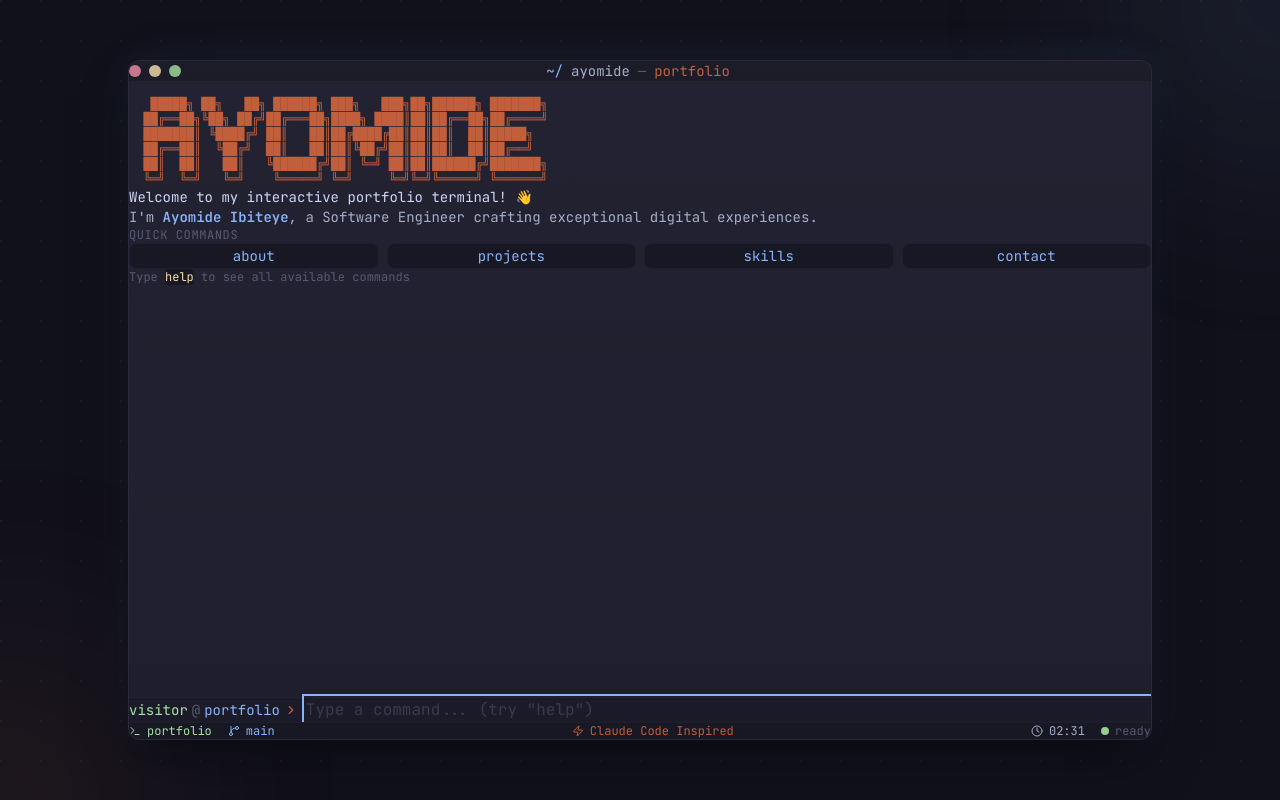
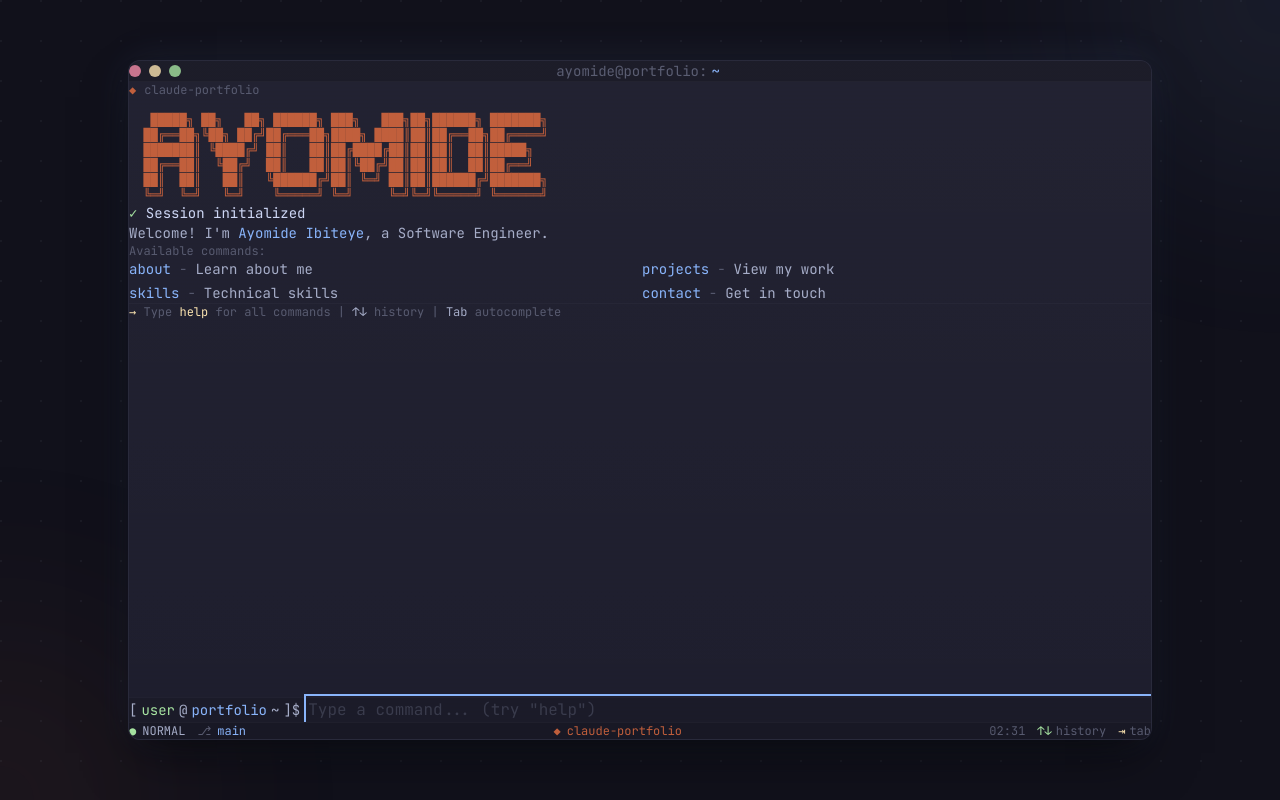
Before and after one commit to Ay7ot/portfolio-v4, a React (Vite) app: page / in a window 1280 px wide. Built offline with nearby package versions, Linux system fonts and the light colour scheme.

Commit message:
fixed Ui for portfolio a bit

```diff
--- a/src/components/sections/HelpSection.jsx
+++ b/src/components/sections/HelpSection.jsx
@@ -36,42 +36,40 @@ export default function HelpSection() {
   ];
 
   return (
-    <div className="space-y-4">
-      {/* Header */}
+    <div className="space-y-3 font-mono text-sm">
+      {/* Header - Claude Code style */}
       <motion.div
         initial={{ opacity: 0 }}
         animate={{ opacity: 1 }}
+        className="flex items-center gap-2"
       >
-        <pre className="text-[var(--foreground)] text-sm">
-Available Commands:
-        </pre>
-        <pre className="text-[var(--foreground-dim)] text-xs">
-━━━━━━━━━━━━━━━━━━━━━━━━━━━━━━━━━━━━━━━━━━━━━━━━━━━━━━━━━━━━
-        </pre>
+        <span className="text-[var(--success)]">◆</span>
+        <span className="text-[var(--foreground)]">Available Commands</span>
       </motion.div>
 
       {/* Command Categories */}
       {commands.map((category, catIndex) => (
         <motion.div
           key={category.category}
-          className="space-y-2"
-          initial={{ opacity: 0, x: -10 }}
-          animate={{ opacity: 1, x: 0 }}
-          transition={{ delay: catIndex * 0.1 }}
+          className="space-y-1"
+          initial={{ opacity: 0 }}
+          animate={{ opacity: 1 }}
+          transition={{ delay: catIndex * 0.05 }}
         >
-          <h3 className="text-sm font-semibold text-[var(--primary)]">
-            {category.category}:
-          </h3>
-          <div className="space-y-1 pl-2">
+          <div className="text-[var(--foreground-dim)] text-xs uppercase tracking-wider">
+            ─ {category.category}
+          </div>
+          <div className="space-y-0.5 pl-2">
             {category.items.map((item, itemIndex) => (
               <motion.div
                 key={item.cmd}
-                className="flex items-start gap-4 text-sm"
+                className="flex items-start gap-2"
                 initial={{ opacity: 0 }}
                 animate={{ opacity: 1 }}
-                transition={{ delay: catIndex * 0.1 + itemIndex * 0.03 }}
+                transition={{ delay: catIndex * 0.05 + itemIndex * 0.02 }}
               >
-                <code className="text-[var(--warning)] w-32 shrink-0">{item.cmd}</code>
+                <span className="text-[var(--primary)] w-36 shrink-0">{item.cmd}</span>
+                <span className="text-[var(--foreground-dim)]">→</span>
                 <span className="text-[var(--foreground-muted)]">{item.desc}</span>
               </motion.div>
             ))}
@@ -79,22 +77,19 @@ Available Commands:
         </motion.div>
       ))}
 
-      {/* Divider */}
-      <pre className="text-[var(--foreground-dim)] text-xs">
-━━━━━━━━━━━━━━━━━━━━━━━━━━━━━━━━━━━━━━━━━━━━━━━━━━━━━━━━━━━━
-      </pre>
-
-      {/* Tips */}
+      {/* Shortcuts - Claude Code style */}
       <motion.div
-        className="text-xs text-[var(--foreground-dim)] space-y-1"
+        className="pt-2 border-t border-[var(--foreground-dim)]/10 text-xs text-[var(--foreground-dim)]"
         initial={{ opacity: 0 }}
         animate={{ opacity: 1 }}
-        transition={{ delay: 0.5 }}
+        transition={{ delay: 0.3 }}
       >
-        <p>💡 Tips:</p>
-        <p>  • Use <span className="text-[var(--primary)]">↑/↓</span> to navigate command history</p>
-        <p>  • Press <span className="text-[var(--primary)]">Tab</span> for auto-completion</p>
-        <p>  • Type any command followed by <span className="text-[var(--warning)]">--help</span> for more info</p>
+        <div className="flex flex-wrap gap-x-4 gap-y-1">
+          <span><span className="text-[var(--foreground-muted)]">↑↓</span> history</span>
+          <span><span className="text-[var(--foreground-muted)]">Tab</span> autocomplete</span>
+          <span><span className="text-[var(--foreground-muted)]">Ctrl+C</span> cancel</span>
+          <span><span className="text-[var(--warning)]">clear</span> reset</span>
+        </div>
       </motion.div>
     </div>
   );
--- a/src/components/sections/WelcomeSection.jsx
+++ b/src/components/sections/WelcomeSection.jsx
@@ -10,75 +10,82 @@ export default function WelcomeSection() {
   ╚═╝  ╚═╝   ╚═╝    ╚═════╝ ╚═╝     ╚═╝╚═╝╚═════╝ ╚══════╝
 `;
 
+  const commands = [
+    { cmd: "about", desc: "Learn about me" },
+    { cmd: "projects", desc: "View my work" },
+    { cmd: "skills", desc: "Technical skills" },
+    { cmd: "contact", desc: "Get in touch" },
+  ];
   return (
-    <div className="space-y-6">
+    <div className="space-y-4 font-mono">
       {/* ASCII Art Logo */}
       <motion.pre
-        className="text-[var(--accent)] text-[0.5rem] sm:text-xs leading-tight font-bold"
+        className="text-[var(--accent)] text-[0.45rem] sm:text-[0.55rem] md:text-xs leading-tight overflow-x-auto"
         initial={{ opacity: 0 }}
         animate={{ opacity: 1 }}
-        transition={{ duration: 0.5 }}
+        transition={{ duration: 0.3 }}
       >
         {asciiArt}
       </motion.pre>
 
-      {/* Welcome Message */}
+      {/* Welcome Message - Claude Code style */}
       <motion.div
-        className="space-y-3"
-        initial={{ opacity: 0, y: 10 }}
-        animate={{ opacity: 1, y: 0 }}
-        transition={{ delay: 0.2, duration: 0.4 }}
+        className="space-y-2 text-sm"
+        initial={{ opacity: 0 }}
+        animate={{ opacity: 1 }}
+        transition={{ delay: 0.1 }}
       >
-        <p className="text-[var(--foreground)] text-sm">
-          Welcome to my interactive portfolio terminal! 👋
+        <p className="text-[var(--foreground)]">
+          <span className="text-[var(--success)]">✓</span> Session initialized
         </p>
-        <p className="text-[var(--foreground-muted)] text-sm">
-          I'm{" "}
-          <span className="text-[var(--primary)] font-semibold">
-            Ayomide Ibiteye
-          </span>
-          , a Software Engineer crafting exceptional digital experiences.
+        <p className="text-[var(--foreground-muted)]">
+          Welcome! I'm{" "}
+          <span className="text-[var(--primary)]">Ayomide Ibiteye</span>, a
+          Software Engineer.
         </p>
       </motion.div>
 
-      {/* Quick Start Commands */}
+      {/* Available Commands - Terminal style */}
       <motion.div
         className="space-y-2"
-        initial={{ opacity: 0, y: 10 }}
-        animate={{ opacity: 1, y: 0 }}
-        transition={{ delay: 0.4, duration: 0.4 }}
+        initial={{ opacity: 0 }}
+        animate={{ opacity: 1 }}
+        transition={{ delay: 0.2 }}
       >
-        <p className="text-[var(--foreground-dim)] text-xs uppercase tracking-wider">
-          Quick Commands
+        <p className="text-[var(--foreground-dim)] text-xs">
+          Available commands:
         </p>
-        <div className="grid grid-cols-2 sm:grid-cols-4 gap-2">
-          {["about", "projects", "skills", "contact"].map((cmd, i) => (
+        <div className="grid grid-cols-1 sm:grid-cols-2 gap-1 text-sm">
+          {commands.map((item, i) => (
             <motion.div
-              key={cmd}
-              className="px-3 py-2 bg-[var(--background-secondary)] rounded-lg border border-[var(--foreground-dim)]/10 text-center"
-              initial={{ opacity: 0, scale: 0.9 }}
-              animate={{ opacity: 1, scale: 1 }}
-              transition={{ delay: 0.5 + i * 0.1 }}
+              key={item.cmd}
+              className="flex items-center gap-2"
+              initial={{ opacity: 0, x: -10 }}
+              animate={{ opacity: 1, x: 0 }}
+              transition={{ delay: 0.3 + i * 0.05 }}
             >
-              <code className="text-[var(--primary)] text-sm">{cmd}</code>
+              <span className="text-[var(--primary)]">{item.cmd}</span>
+              <span className="text-[var(--foreground-dim)]">-</span>
+              <span className="text-[var(--foreground-muted)]">
+                {item.desc}
+              </span>
             </motion.div>
           ))}
         </div>
       </motion.div>
 
-      {/* Hint */}
-      <motion.p
-        className="text-[var(--foreground-dim)] text-xs"
+      {/* Hint - Claude Code style */}
+      <motion.div
+        className="text-xs text-[var(--foreground-dim)] pt-2 border-t border-[var(--foreground-dim)]/10"
         initial={{ opacity: 0 }}
         animate={{ opacity: 1 }}
-        transition={{ delay: 0.9 }}
+        transition={{ delay: 0.5 }}
       >
-        Type{" "}
-        <code className="text-[var(--warning)] bg-[var(--background-secondary)] px-1.5 py-0.5 rounded">
-          help
-        </code>{" "}
-        to see all available commands
-      </motion.p>
+        <span className="text-[var(--warning)]">→</span> Type{" "}
+        <span className="text-[var(--warning)]">help</span> for all commands |{" "}
+        <span className="text-[var(--foreground-muted)]">↑↓</span> history |{" "}
+        <span className="text-[var(--foreground-muted)]">Tab</span> autocomplete
+      </motion.div>
     </div>
   );
 }
--- a/src/components/terminal/InputLine.jsx
+++ b/src/components/terminal/InputLine.jsx
@@ -85,12 +85,17 @@ export default function InputLine({ onCommand, commandHistory, disabled }) {
       animate={{ opacity: 1 }}
       transition={{ delay: 0.3 }}
     >
-      {/* Prompt */}
-      <div className="flex items-center gap-1 text-sm md:text-sm shrink-0">
-        <span className="text-[var(--success)] hidden sm:inline">visitor</span>
-        <span className="text-[var(--foreground-dim)] hidden sm:inline">@</span>
+      {/* Prompt - Claude Code style */}
+      <div className="flex items-center gap-1 text-sm shrink-0 font-mono">
+        <span className="text-[var(--foreground-muted)]">[</span>
+        <span className="text-[var(--success)]">user</span>
+        <span className="text-[var(--foreground-muted)]">@</span>
         <span className="text-[var(--primary)]">portfolio</span>
-        <ChevronRight size={14} className="text-[var(--accent)] ml-1" />
+        <span className="text-[var(--foreground-muted)] hidden sm:inline">
+          {" "}
+          ~
+        </span>
+        <span className="text-[var(--foreground-muted)]">]$</span>
       </div>
 
       {/* Input */}
--- a/src/components/terminal/OutputMessage.jsx
+++ b/src/components/terminal/OutputMessage.jsx
@@ -1,23 +1,25 @@
 import { motion } from 'framer-motion';
-import { ChevronRight, CheckCircle2, AlertCircle, Info, Terminal } from 'lucide-react';
 
 export default function OutputMessage({ message, isLatest }) {
   const { type, content, command } = message;
 
-  const getIcon = () => {
+  // Claude Code style indicators - text symbols instead of icons
+  const getIndicator = () => {
     switch (type) {
-      case 'success': return <CheckCircle2 size={14} className="text-[var(--success)]" />;
-      case 'error': return <AlertCircle size={14} className="text-[var(--danger)]" />;
-      case 'info': return <Info size={14} className="text-[var(--info)]" />;
-      case 'command': return <ChevronRight size={14} className="text-[var(--accent)]" />;
-      default: return <Terminal size={14} className="text-[var(--foreground-muted)]" />;
+      case 'success': return <span className="text-[var(--success)]">✓</span>;
+      case 'error': return <span className="text-[var(--danger)]">✗</span>;
+      case 'warning': return <span className="text-[var(--warning)]">⚠</span>;
+      case 'info': return <span className="text-[var(--info)]">ℹ</span>;
+      case 'navigate': return <span className="text-[var(--primary)]">→</span>;
+      case 'thinking': return <span className="text-[var(--accent)] animate-pulse">◐</span>;
+      default: return null;
     }
   };
 
   const variants = {
-    initial: { opacity: 0, y: 10 },
+    initial: { opacity: 0, y: 8 },
     animate: { opacity: 1, y: 0 },
-    exit: { opacity: 0, y: -10 }
+    exit: { opacity: 0, y: -8 }
   };
 
   return (
@@ -26,31 +28,39 @@ export default function OutputMessage({ message, isLatest }) {
       initial="initial"
       animate="animate"
       exit="exit"
-      transition={{ duration: 0.2 }}
-      className="space-y-1"
+      transition={{ duration: 0.15 }}
+      className="space-y-2"
     >
-      {/* Show command if it was a user input */}
+      {/* Show command if it was a user input - Claude Code prompt style */}
       {command && (
-        <div className="flex items-center gap-2 text-sm text-[var(--foreground-muted)]">
-          <span className="text-[var(--success)]">visitor</span>
-          <span className="text-[var(--foreground-dim)]">@</span>
+        <div className="flex items-center gap-1 text-sm font-mono">
+          <span className="text-[var(--foreground-muted)]">[</span>
+          <span className="text-[var(--success)]">user</span>
+          <span className="text-[var(--foreground-muted)]">@</span>
           <span className="text-[var(--primary)]">portfolio</span>
-          <ChevronRight size={14} className="text-[var(--accent)]" />
-          <span className="text-[var(--foreground)]">{command}</span>
+          <span className="text-[var(--foreground-muted)]"> ~]$</span>
+          <span className="text-[var(--foreground)] ml-2">{command}</span>
         </div>
       )}
 
       {/* Content */}
       <div className="pl-0">
         {typeof content === 'string' ? (
-          <div className="flex items-start gap-2">
-            {type !== 'output' && <span className="mt-0.5">{getIcon()}</span>}
-            <pre className="text-sm whitespace-pre-wrap font-mono text-[var(--foreground)]">
+          <div className="flex items-start gap-2 text-sm font-mono">
+            {getIndicator() && <span className="mt-0.5 w-4 text-center">{getIndicator()}</span>}
+            <pre className="whitespace-pre-wrap text-[var(--foreground)] flex-1">
               {content}
             </pre>
           </div>
         ) : (
-          <div className={isLatest ? 'animate-fade-in-up' : ''}>
+          <div className={`${isLatest ? 'animate-fade-in-up' : ''} ml-0`}>
+            {/* Assistant response indicator for component content */}
+            {type === 'output' && (
+              <div className="flex items-center gap-2 mb-2 text-xs text-[var(--foreground-dim)] font-mono">
+                <span className="text-[var(--accent)]">◆</span>
+                <span>claude-portfolio</span>
+              </div>
+            )}
             {content}
           </div>
         )}
--- a/src/components/terminal/StatusLine.jsx
+++ b/src/components/terminal/StatusLine.jsx
@@ -1,5 +1,4 @@
 import { useState, useEffect } from 'react';
-import { GitBranch, Clock, Terminal, Zap } from 'lucide-react';
 import { formatDate } from '../../lib/utils';
 
 export default function StatusLine() {
@@ -13,34 +12,36 @@ export default function StatusLine() {
   }, []);
 
   return (
-    <div className="flex items-center justify-between px-4 py-2 bg-[var(--background-secondary)] border-t border-[var(--foreground-dim)]/10 text-xs">
-      {/* Left side */}
-      <div className="flex items-center gap-4">
-        <div className="flex items-center gap-1.5 text-[var(--success)]">
-          <Terminal size={12} />
-          <span>portfolio</span>
+    <div className="flex items-center justify-between px-3 py-1.5 bg-[var(--background-secondary)] border-t border-[var(--foreground-dim)]/10 text-xs font-mono">
+      {/* Left side - Mode indicator */}
+      <div className="flex items-center gap-3">
+        <div className="flex items-center gap-1.5 text-[var(--foreground-muted)]">
+          <span className="text-[var(--success)]">●</span>
+          <span>NORMAL</span>
         </div>
-        <div className="flex items-center gap-1.5 text-[var(--primary)]">
-          <GitBranch size={12} />
-          <span>main</span>
+        <div className="hidden sm:flex items-center gap-1.5 text-[var(--foreground-dim)]">
+          <span>⎇</span>
+          <span className="text-[var(--primary)]">main</span>
         </div>
       </div>
 
-      {/* Center */}
+      {/* Center - Model info like Claude Code */}
       <div className="flex items-center gap-1.5 text-[var(--accent)]">
-        <Zap size={12} />
-        <span>Claude Code Inspired</span>
+        <span>◆</span>
+        <span className="hidden sm:inline">claude-portfolio</span>
+        <span className="sm:hidden">v4</span>
       </div>
 
       {/* Right side */}
-      <div className="flex items-center gap-4">
-        <div className="flex items-center gap-1.5 text-[var(--foreground-muted)]">
-          <Clock size={12} />
-          <span>{time}</span>
+      <div className="flex items-center gap-3 text-[var(--foreground-dim)]">
+        <span className="hidden sm:inline">{time}</span>
+        <div className="flex items-center gap-1">
+          <span className="text-[var(--success)]">↑↓</span>
+          <span>history</span>
         </div>
-        <div className="flex items-center gap-1.5">
-          <span className="w-2 h-2 rounded-full bg-[var(--success)] animate-pulse" />
-          <span className="text-[var(--foreground-dim)]">ready</span>
+        <div className="hidden sm:flex items-center gap-1">
+          <span className="text-[var(--warning)]">⇥</span>
+          <span>tab</span>
         </div>
       </div>
     </div>
--- a/src/components/terminal/TitleBar.jsx
+++ b/src/components/terminal/TitleBar.jsx
@@ -57,15 +57,13 @@ export default function TitleBar({ onClose, onMinimize, onMaximize, isMaximized
         ))}
       </div>
 
-      {/* Title */}
+      {/* Title - More terminal-like */}
       <div className="flex-1 flex items-center justify-center">
-        <div className="flex items-center gap-2 text-[var(--foreground-muted)] text-sm">
-          <span className="text-[var(--primary)]">~/</span>
-          <span>ayomide</span>
-          <span className="text-[var(--foreground-dim)]">—</span>
-          <span className="text-[var(--accent)]">portfolio</span>
+        <div className="flex items-center gap-1 text-[var(--foreground-muted)] text-sm font-mono">
+          <span className="text-[var(--foreground-dim)]">ayomide@portfolio:</span>
+          <span className="text-[var(--primary)]">~</span>
           {isMaximized && (
-            <span className="text-[var(--foreground-dim)] text-xs ml-2">(fullscreen)</span>
+            <span className="text-[var(--foreground-dim)] text-xs ml-2">[fullscreen]</span>
           )}
         </div>
       </div>
```
Also changed, not shown: src/components/terminal/Terminal.jsx (+17 -2 lines).
